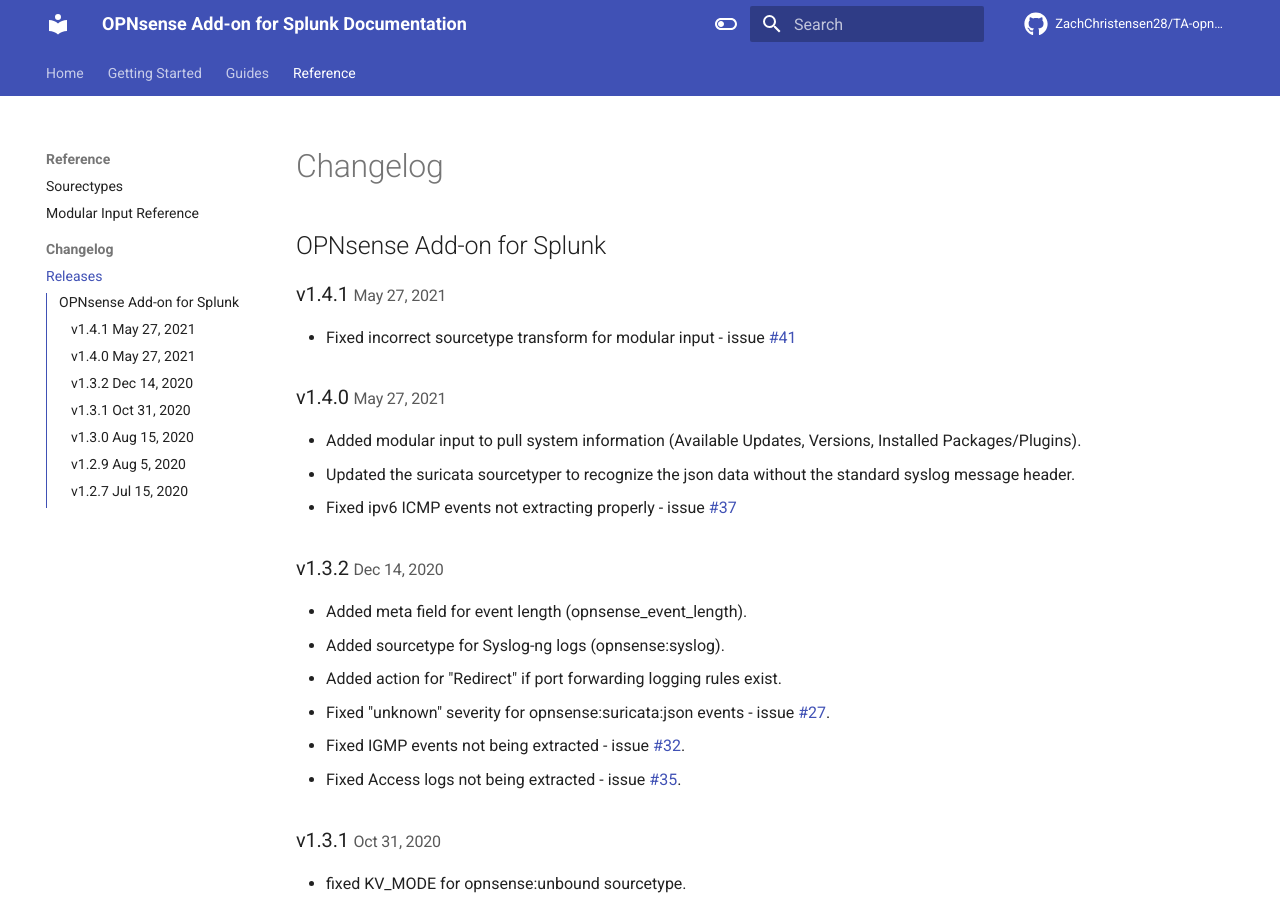
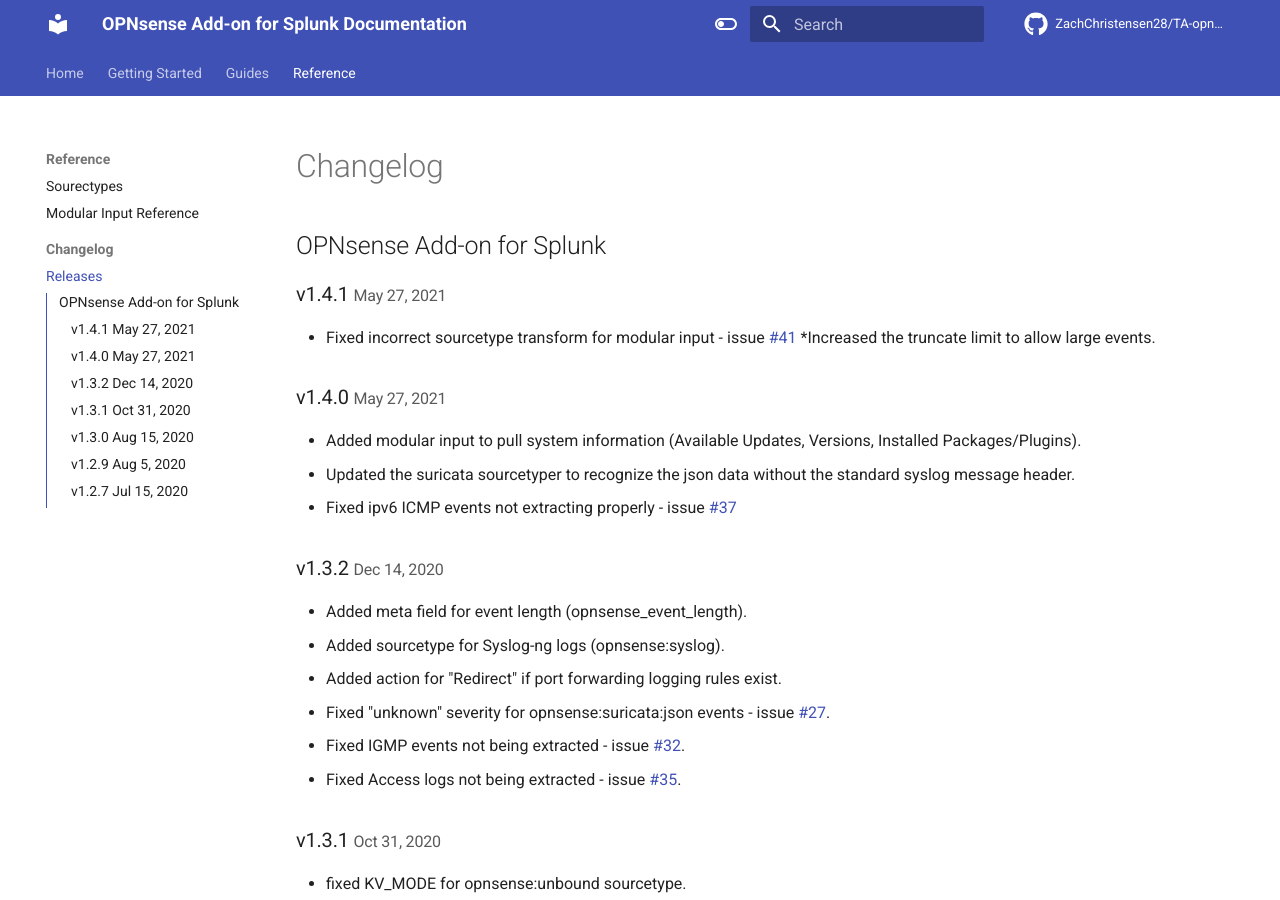
Before and after one commit to ZachChristensen28/splunk-opnsense-ta-documentation, an MkDocs documentation site: the page built from docs/reference/releases/index.md, in a window 1280 px wide and 900 px high. Built offline with MkDocs 1.6.1 and Material for MkDocs 9.7.7, drawn with Linux system fonts in a browser that asks for light colours; comment, search, counter and statistics services are not loaded.

Commit message:
added release notes

```diff
--- a/docs/reference/releases/index.md
+++ b/docs/reference/releases/index.md
@@ -5,6 +5,7 @@
 ### v1.4.1 <small>May 27, 2021</small>
 
 * Fixed incorrect sourcetype transform for modular input - issue [#41](https://github.com/ZachChristensen28/TA-opnsense/issues/41)
+*Increased the truncate limit to allow large events.
 
 ### v1.4.0 <small>May 27, 2021</small>
 
```
